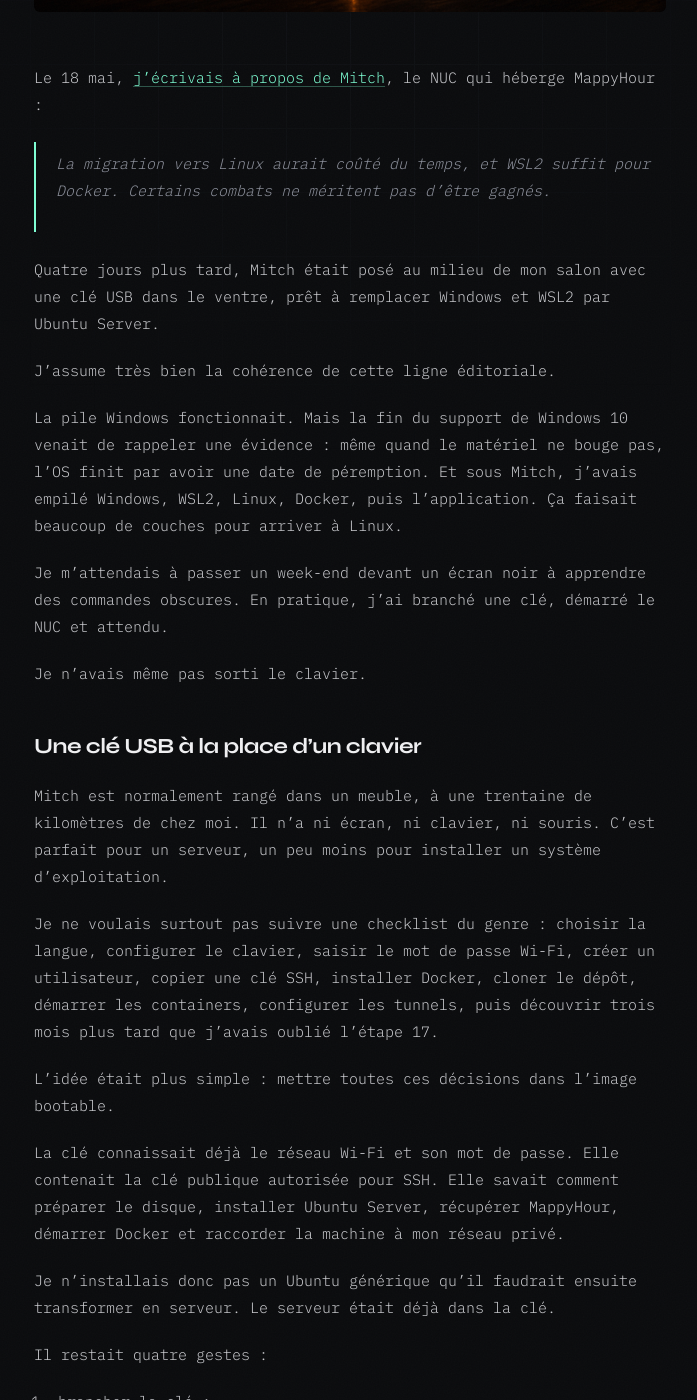
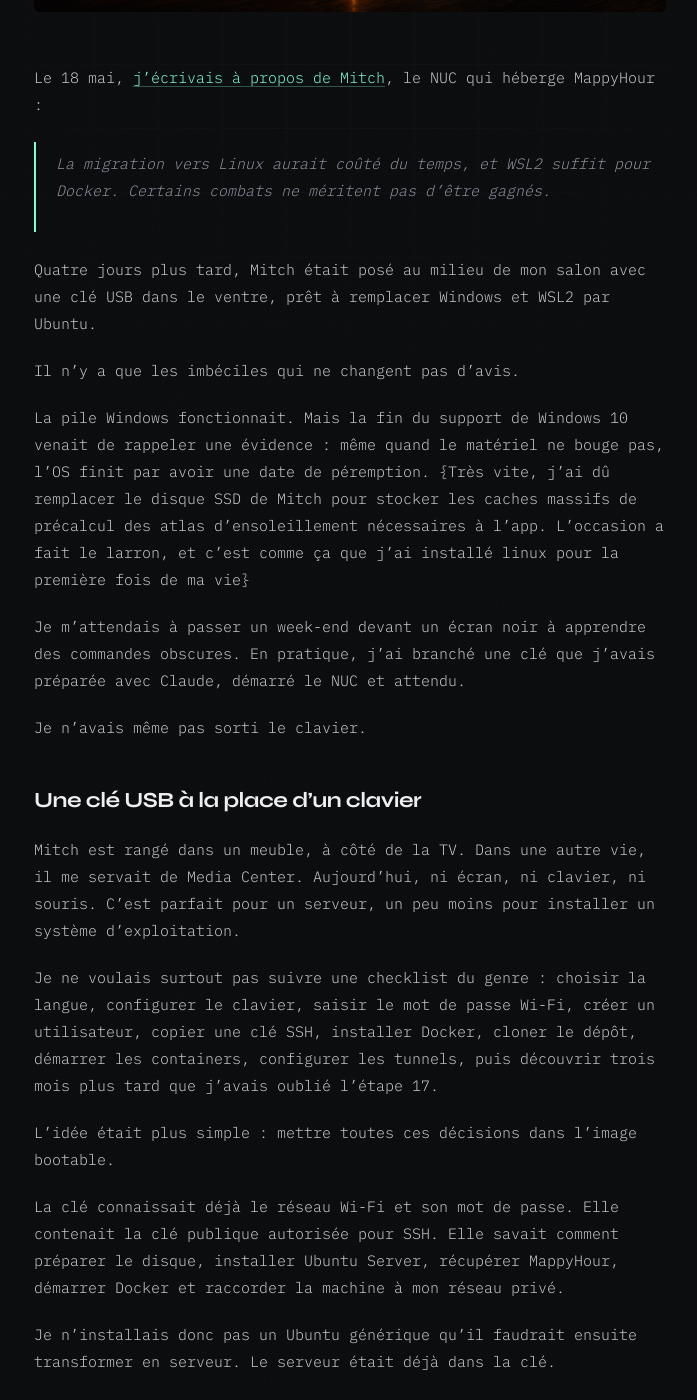
Before and after one commit to salfab/seesharpch, a Jekyll site: the page built from _posts/2026-08-23-serveur-linux-sans-clavier.md, in a window 1280 px wide and 1400 px high, scrolled down 1167 px. Shown: the whole window, without its empty margins (290-987 px from the left). Built offline with Jekyll 4.4.1, drawn with Linux system fonts in a browser that asks for light colours.

Commit message:
Update 2026-08-23-serveur-linux-sans-clavier.md
rephrasing début article

```diff
--- a/_posts/2026-08-23-serveur-linux-sans-clavier.md
+++ b/_posts/2026-08-23-serveur-linux-sans-clavier.md
@@ -15,19 +15,19 @@ Le 18 mai, [j'écrivais à propos de Mitch](/blog/preview/c3d8f014/self-hosting-
 
 > La migration vers Linux aurait coûté du temps, et WSL2 suffit pour Docker. Certains combats ne méritent pas d'être gagnés.
 
-Quatre jours plus tard, Mitch était posé au milieu de mon salon avec une clé USB dans le ventre, prêt à remplacer Windows et WSL2 par Ubuntu Server.
+Quatre jours plus tard, Mitch était posé au milieu de mon salon avec une clé USB dans le ventre, prêt à remplacer Windows et WSL2 par Ubuntu.
 
-J'assume très bien la cohérence de cette ligne éditoriale.
+Il n'y a que les imbéciles qui ne changent pas d'avis.
 
-La pile Windows fonctionnait. Mais la fin du support de Windows 10 venait de rappeler une évidence : même quand le matériel ne bouge pas, l'OS finit par avoir une date de péremption. Et sous Mitch, j'avais empilé Windows, WSL2, Linux, Docker, puis l'application. Ça faisait beaucoup de couches pour arriver à Linux.
+La pile Windows fonctionnait. Mais la fin du support de Windows 10 venait de rappeler une évidence : même quand le matériel ne bouge pas, l'OS finit par avoir une date de péremption. {Très vite, j'ai dû remplacer le disque SSD de Mitch pour stocker les caches massifs de précalcul des atlas d'ensoleillement nécessaires à l'app. L'occasion a fait le larron, et c'est comme ça que j'ai installé linux pour la première fois de ma vie}
 
-Je m'attendais à passer un week-end devant un écran noir à apprendre des commandes obscures. En pratique, j'ai branché une clé, démarré le NUC et attendu.
+Je m'attendais à passer un week-end devant un écran noir à apprendre des commandes obscures. En pratique, j'ai branché une clé que j'avais préparée avec Claude, démarré le NUC et attendu.
 
 Je n'avais même pas sorti le clavier.
 
 ## Une clé USB à la place d'un clavier
 
-Mitch est normalement rangé dans un meuble, à une trentaine de kilomètres de chez moi. Il n'a ni écran, ni clavier, ni souris. C'est parfait pour un serveur, un peu moins pour installer un système d'exploitation.
+Mitch est rangé dans un meuble, à côté de la TV. Dans une autre vie, il me servait de Media Center. Aujourd'hui, ni écran, ni clavier, ni souris. C'est parfait pour un serveur, un peu moins pour installer un système d'exploitation.
 
 Je ne voulais surtout pas suivre une checklist du genre : choisir la langue, configurer le clavier, saisir le mot de passe Wi-Fi, créer un utilisateur, copier une clé SSH, installer Docker, cloner le dépôt, démarrer les containers, configurer les tunnels, puis découvrir trois mois plus tard que j'avais oublié l'étape 17.
 
```
